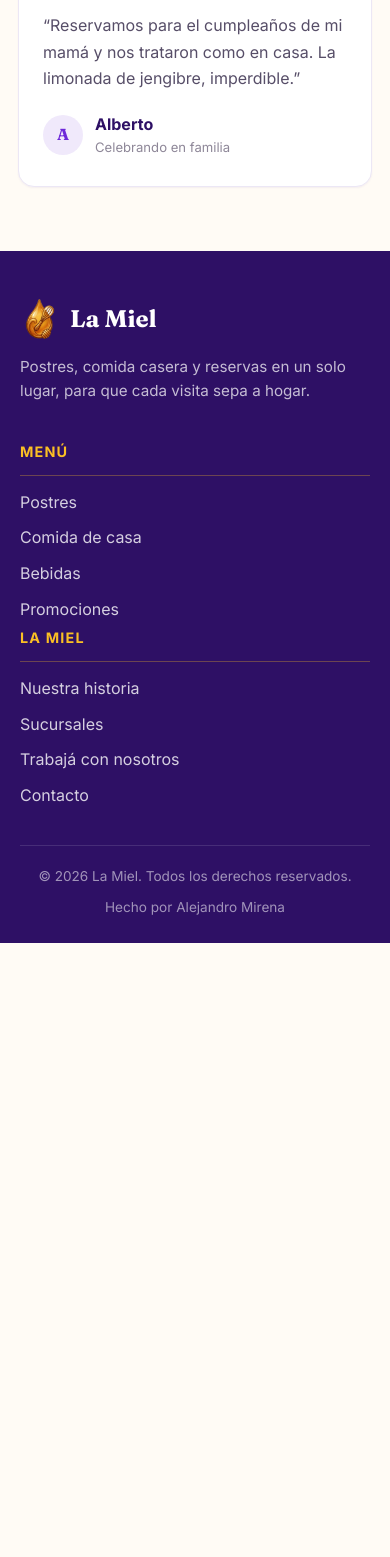
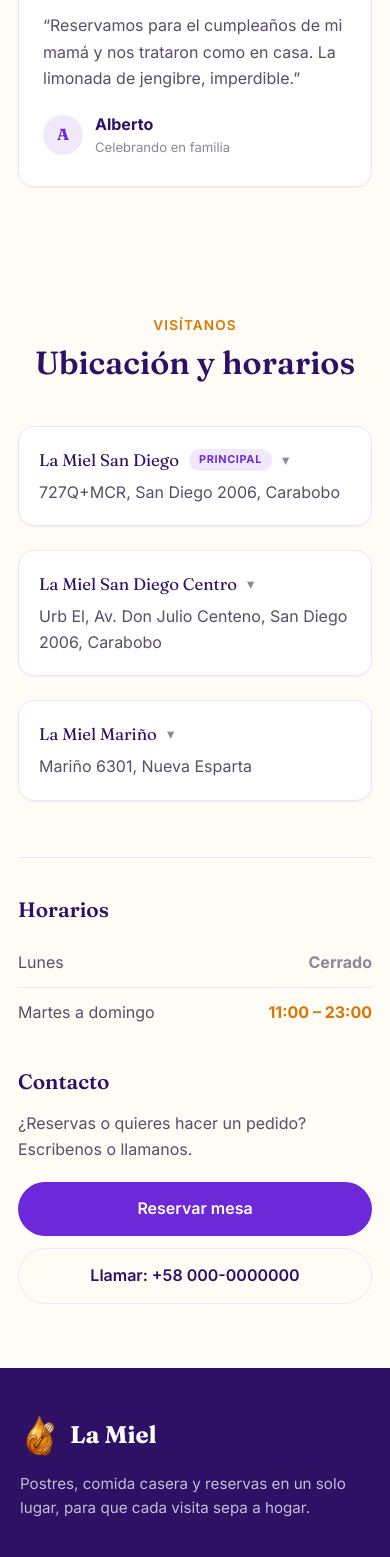
Before and after one commit to Alejandro-Mirena/La-Miel, a React (Vite) app in the folder frontend/: page / in a window 390 px wide. Shown: the part 6010-7567 px from the top of the page. Before the commit the page ends 6953 px from the top, so only its background shows below. Built offline with nearby package versions, Linux system fonts and the light colour scheme.

Commit message:
feat: seccion de ubicacion y horarios con mapas por sucursal

```diff
--- a/frontend/src/pages/Inicio/Inicio.jsx
+++ b/frontend/src/pages/Inicio/Inicio.jsx
@@ -4,6 +4,7 @@ import About from './sections/About/About'
 import Dishes from './sections/Dishes/Dishes'
 import Promos from './sections/Promos/Promos'
 import Resenas from './sections/Resenas/Resenas'
+import Ubicacion from './sections/Ubicacion/Ubicacion'
 import styles from './Inicio.module.css'
 
 function Inicio() {
@@ -15,6 +16,7 @@ function Inicio() {
       <Dishes />
       <Promos />
       <Resenas />
+      <Ubicacion />
     </div>
   )
 }
--- /dev/null
+++ b/frontend/src/pages/Inicio/sections/Ubicacion/Ubicacion.jsx
@@ -0,0 +1,119 @@
+import { useState } from 'react'
+import { Link } from 'react-router-dom'
+import styles from './Ubicacion.module.css'
+
+const sucursales = [
+  {
+    name: 'La Miel San Diego',
+    address: '727Q+MCR, San Diego 2006, Carabobo',
+    principal: true,
+    map: 'https://www.google.com/maps?q=727Q%2BMCR%20San%20Diego%202006%2C%20Carabobo%2C%20Venezuela&z=15&output=embed',
+  },
+  {
+    name: 'La Miel San Diego Centro',
+    address: 'Urb El, Av. Don Julio Centeno, San Diego 2006, Carabobo',
+    principal: false,
+    map: 'https://www.google.com/maps?q=Av.%20Don%20Julio%20Centeno%2C%20San%20Diego%202006%2C%20Carabobo%2C%20Venezuela&z=15&output=embed',
+  },
+  {
+    name: 'La Miel Mariño',
+    address: 'Mariño 6301, Nueva Esparta',
+    principal: false,
+    map: 'https://www.google.com/maps?q=Mari%C3%B1o%206301%2C%20Nueva%20Esparta%2C%20Venezuela&z=15&output=embed',
+  },
+]
+
+const horarios = [
+  { day: 'Lunes', hours: 'Cerrado', closed: true },
+  { day: 'Martes a domingo', hours: '11:00 – 23:00' },
+]
+
+const telefono = '+58 000-0000000'
+
+function Ubicacion() {
+  const [openIndex, setOpenIndex] = useState(null)
+
+  return (
+    <section id="contacto" className={styles.ubicacion}>
+      <div className={styles.head}>
+        <p className={styles.eyebrow}>Visítanos</p>
+        <h2 className={styles.title}>Ubicación y horarios</h2>
+      </div>
+
+      <div className={styles.sucursales}>
+        {sucursales.map((sucursal, index) => {
+          const isOpen = openIndex === index
+          return (
+            <article key={sucursal.name} className={styles.sucursal}>
+              <button
+                type="button"
+                className={styles.sucursalHead}
+                onClick={() => setOpenIndex(isOpen ? null : index)}
+                aria-expanded={isOpen}
+              >
+                <span className={styles.sucursalTitle}>
+                  <span className={styles.sucursalName}>{sucursal.name}</span>
+                  {sucursal.principal && (
+                    <span className={styles.principalTag}>Principal</span>
+                  )}
+                  <span className={styles.chevron} aria-hidden="true">
+                    ▾
+                  </span>
+                </span>
+                <span className={styles.sucursalAddress}>{sucursal.address}</span>
+              </button>
+
+              <div className={`${styles.map} ${isOpen ? styles.mapOpen : ''}`}>
+                <iframe
+                  className={styles.mapFrame}
+                  src={sucursal.map}
+                  title={`Ubicación de ${sucursal.name}`}
+                  loading="lazy"
+                  referrerPolicy="no-referrer-when-downgrade"
+                  allowFullScreen
+                />
+              </div>
+            </article>
+          )
+        })}
+      </div>
+
+      <div className={styles.details}>
+        <div className={styles.horarios}>
+          <h3 className={styles.blockTitle}>Horarios</h3>
+          <ul className={styles.horariosList}>
+            {horarios.map((horario) => (
+              <li key={horario.day} className={styles.horarioRow}>
+                <span className={styles.horarioDay}>{horario.day}</span>
+                <span
+                  className={
+                    horario.closed ? styles.horarioClosed : styles.horarioHours
+                  }
+                >
+                  {horario.hours}
+                </span>
+              </li>
+            ))}
+          </ul>
+        </div>
+
+        <div className={styles.contacto}>
+          <h3 className={styles.blockTitle}>Contacto</h3>
+          <p className={styles.contactText}>
+            ¿Reservas o quieres hacer un pedido? Escribenos o llamanos.
+          </p>
+          <div className={styles.actions}>
+            <Link className={styles.btnPrimary} to="/#reserva">
+              Reservar mesa
+            </Link>
+            <a className={styles.btnGhost} href={`tel:${telefono.replace(/\s/g, '')}`}>
+              Llamar: {telefono}
+            </a>
+          </div>
+        </div>
+      </div>
+    </section>
+  )
+}
+
+export default Ubicacion
--- /dev/null
+++ b/frontend/src/pages/Inicio/sections/Ubicacion/Ubicacion.module.css
@@ -0,0 +1,265 @@
+.ubicacion {
+  max-width: var(--container);
+  margin: 0 auto;
+  padding: 88px 24px;
+}
+
+.head {
+  text-align: center;
+  margin-bottom: 44px;
+}
+
+.eyebrow {
+  margin: 0 0 8px;
+  font-size: 0.85rem;
+  font-weight: 600;
+  text-transform: uppercase;
+  letter-spacing: 0.08em;
+  color: var(--color-honey-600);
+}
+
+.title {
+  margin: 0;
+  font-family: var(--font-display);
+  font-size: 2rem;
+  color: var(--text-heading);
+}
+
+.sucursales {
+  display: grid;
+  grid-template-columns: repeat(3, 1fr);
+  gap: 24px;
+}
+
+.sucursal {
+  display: flex;
+  flex-direction: column;
+  background: var(--color-surface);
+  border: 1px solid var(--color-border);
+  border-radius: var(--radius-lg);
+  overflow: hidden;
+  box-shadow: var(--shadow-sm);
+  transition:
+    transform 0.2s ease,
+    box-shadow 0.2s ease;
+}
+
+.sucursal:hover {
+  transform: translateY(-4px);
+  box-shadow: var(--shadow-md);
+}
+
+.map {
+  order: -1;
+  position: relative;
+  aspect-ratio: 4 / 3;
+  background: var(--color-cream-200);
+}
+
+.mapFrame {
+  display: block;
+  width: 100%;
+  height: 100%;
+  border: 0;
+}
+
+.sucursalHead {
+  display: flex;
+  flex-direction: column;
+  gap: 6px;
+  width: 100%;
+  padding: 20px;
+  background: none;
+  border: 0;
+  text-align: left;
+  font: inherit;
+  color: inherit;
+  cursor: default;
+}
+
+.sucursalTitle {
+  display: flex;
+  align-items: center;
+  gap: 10px;
+}
+
+.sucursalName {
+  font-family: var(--font-display);
+  font-size: 1.05rem;
+  color: var(--text-heading);
+}
+
+.principalTag {
+  padding: 2px 10px;
+  border-radius: var(--radius-pill);
+  background: var(--color-primary-soft);
+  font-size: 0.68rem;
+  font-weight: 700;
+  text-transform: uppercase;
+  letter-spacing: 0.06em;
+  color: var(--color-primary-700);
+}
+
+.chevron {
+  display: none;
+  margin-left: auto;
+  font-size: 0.9rem;
+  line-height: 1;
+  color: var(--text-muted);
+  transition: transform 0.2s ease;
+}
+
+.sucursalAddress {
+  color: var(--text-body);
+}
+
+.details {
+  display: grid;
+  grid-template-columns: 1fr 1fr;
+  gap: 56px;
+  margin-top: 56px;
+  padding-top: 40px;
+  border-top: 1px solid var(--color-border);
+}
+
+.blockTitle {
+  margin: 0 0 16px;
+  font-family: var(--font-display);
+  font-size: 1.3rem;
+  color: var(--text-heading);
+}
+
+.horariosList {
+  list-style: none;
+  margin: 0;
+  padding: 0;
+}
+
+.horarioRow {
+  display: flex;
+  justify-content: space-between;
+  gap: 16px;
+  padding: 12px 0;
+  border-bottom: 1px solid var(--color-border);
+}
+
+.horarioRow:last-child {
+  border-bottom: 0;
+}
+
+.horarioDay {
+  color: var(--text-body);
+}
+
+.horarioHours {
+  font-weight: 700;
+  color: var(--color-honey-600);
+}
+
+.horarioClosed {
+  font-weight: 700;
+  color: var(--text-muted);
+}
+
+.contactText {
+  margin: 0 0 20px;
+  line-height: 1.65;
+  color: var(--text-body);
+}
+
+.actions {
+  display: flex;
+  flex-wrap: wrap;
+  gap: 12px;
+}
+
+.btnPrimary {
+  display: inline-block;
+  padding: 14px 28px;
+  border-radius: var(--radius-pill);
+  background: var(--color-primary);
+  color: var(--color-white);
+  font-weight: 600;
+  transition: background 0.2s ease;
+}
+
+.btnPrimary:hover {
+  background: var(--color-primary-hover);
+}
+
+.btnGhost {
+  display: inline-block;
+  padding: 14px 28px;
+  border-radius: var(--radius-pill);
+  border: 1px solid var(--color-border);
+  color: var(--text-heading);
+  font-weight: 600;
+  transition:
+    border-color 0.2s ease,
+    color 0.2s ease;
+}
+
+.btnGhost:hover {
+  border-color: var(--color-accent);
+  color: var(--color-primary);
+}
+
+@media (max-width: 820px) {
+  .ubicacion {
+    padding: 72px 20px;
+  }
+
+  .sucursales {
+    grid-template-columns: repeat(2, 1fr);
+  }
+
+  .sucursal:hover {
+    transform: none;
+  }
+
+  .sucursalHead {
+    cursor: pointer;
+  }
+
+  .chevron {
+    display: block;
+  }
+
+  .sucursalHead[aria-expanded='true'] .chevron {
+    transform: rotate(180deg);
+  }
+
+  .map {
+    order: 0;
+    display: none;
+  }
+
+  .mapOpen {
+    display: block;
+  }
+
+  .details {
+    grid-template-columns: 1fr;
+    gap: 32px;
+  }
+}
+
+@media (max-width: 560px) {
+  .ubicacion {
+    padding: 64px 18px;
+  }
+
+  .sucursales {
+    grid-template-columns: 1fr;
+  }
+
+  .actions {
+    flex-direction: column;
+    align-items: stretch;
+  }
+
+  .btnPrimary,
+  .btnGhost {
+    text-align: center;
+  }
+}
```
